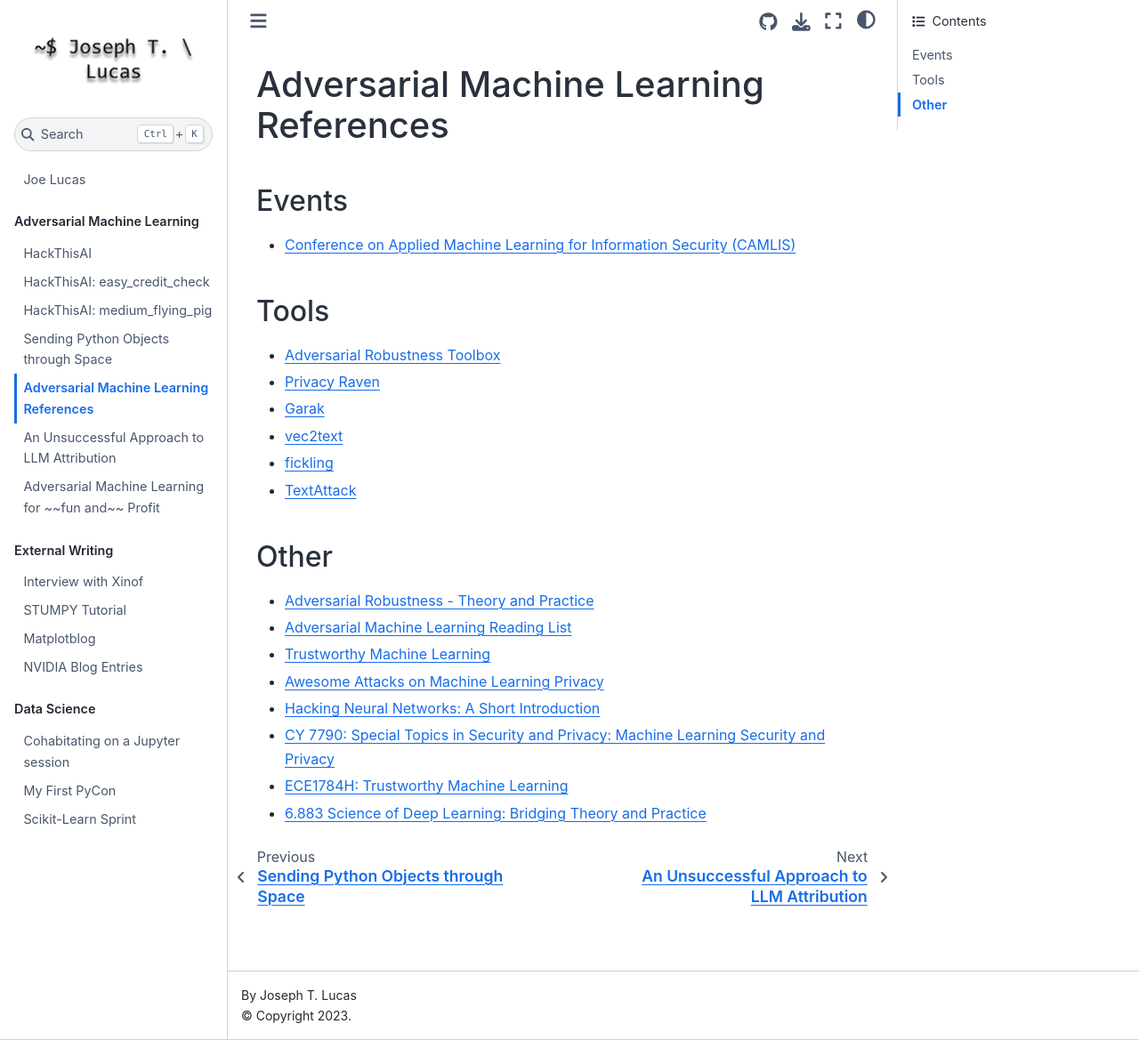
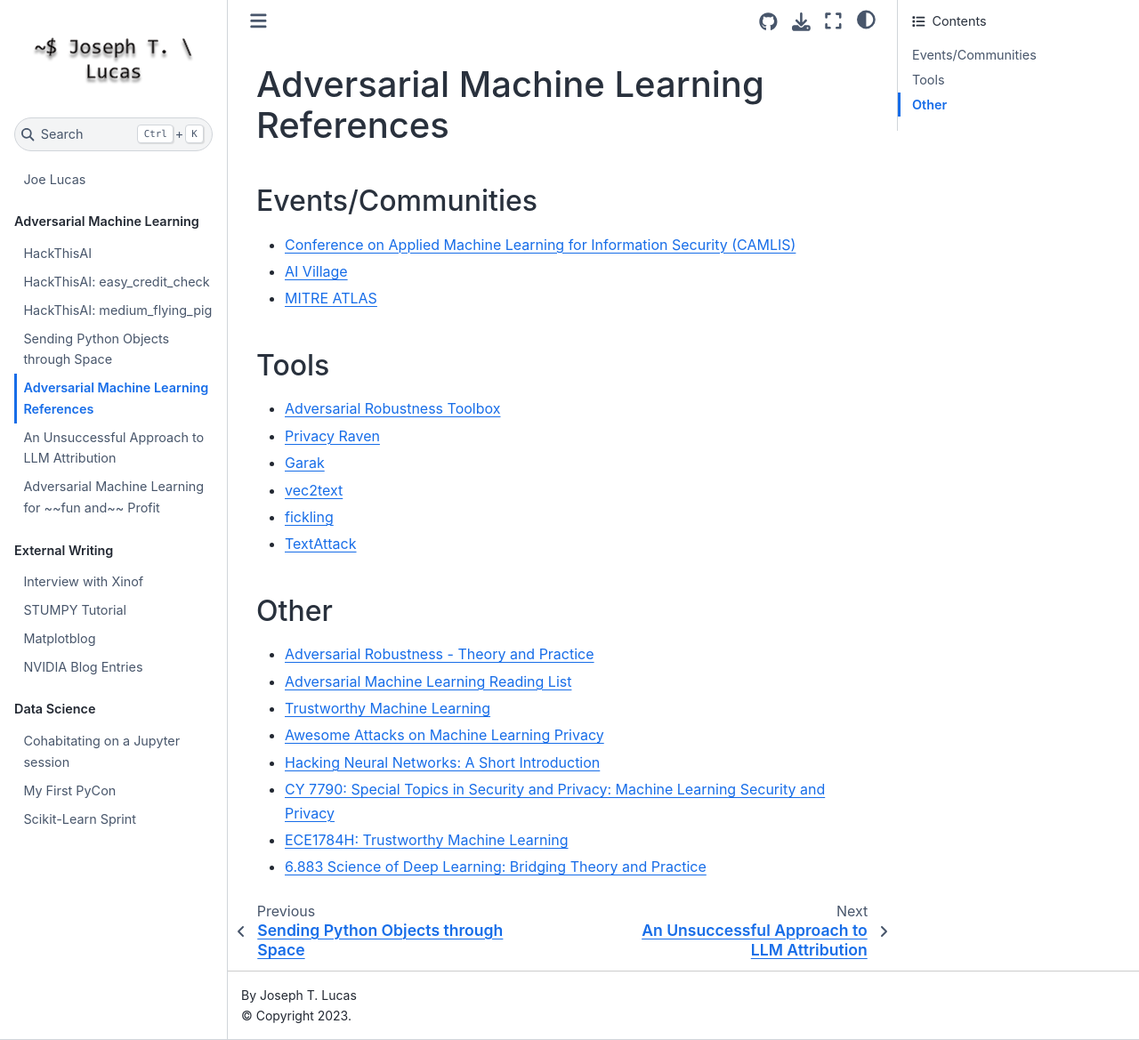
Before and after one commit to JosephTLucas/blog, a Jupyter Book: the page built from content/aml_references.md, in a window 1280 px wide and 1169 px high. Shown: the whole window at 89% size. Built offline with Jupyter Book 1.0.4 settings and Sphinx 7.4.7 and the Sphinx Book theme 1.1.4, drawn with Linux system fonts in a browser that asks for light colours.

Commit message:
add aiv and atlas

```diff
--- a/content/aml_references.md
+++ b/content/aml_references.md
@@ -1,7 +1,9 @@
 # Adversarial Machine Learning References
 
-## Events
+## Events/Communities
 - [Conference on Applied Machine Learning for Information Security (CAMLIS)](https://www.camlis.org)
+- [AI Village](https://aivillage.org/)
+- [MITRE ATLAS](https://atlas.mitre.org/resources/contact)
 
 ## Tools
 - [Adversarial Robustness Toolbox](https://github.com/Trusted-AI/adversarial-robustness-toolbox)
```
